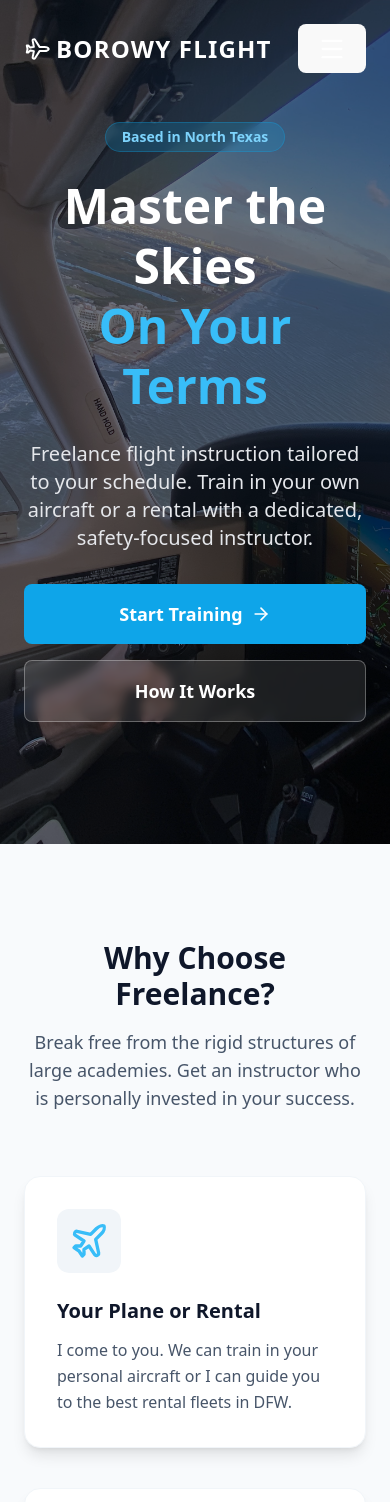
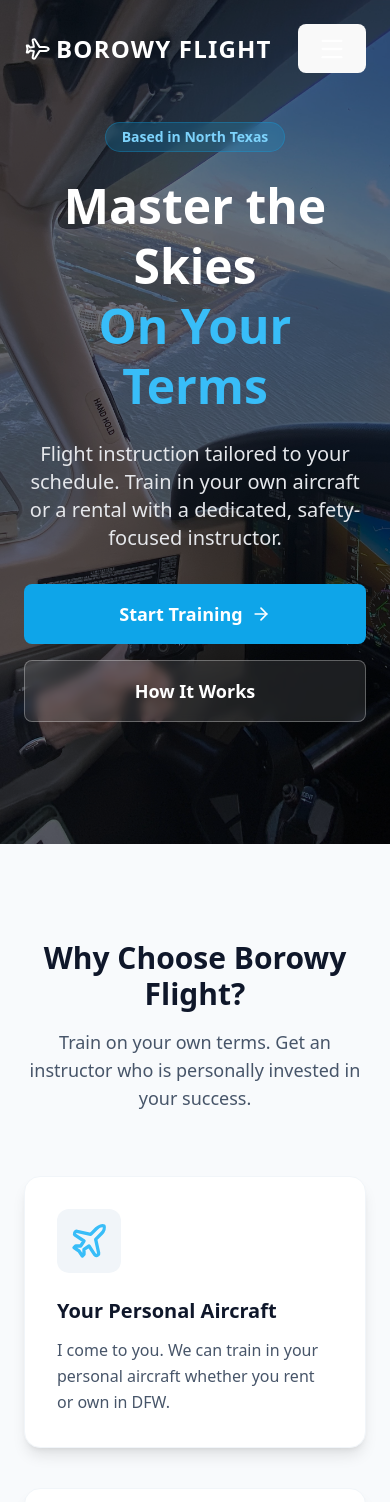
Before and after one commit to machang-ucsd/Borowy-flight, a React (Vite) app: page / in a window 390 px wide. Shown: the top 1502 px of the page. Built offline with nearby package versions, Linux system fonts and the light colour scheme.

Commit message:
Finishing touches

```diff
--- a/src/App.jsx
+++ b/src/App.jsx
@@ -100,7 +100,7 @@
             <span className="text-sky-400">On Your Terms</span>
           </h1>
           <p className="text-xl md:text-2xl text-gray-200 mb-8 font-light max-w-2xl">
-            Freelance flight instruction tailored to your schedule. Train in your own aircraft or a rental with a dedicated, safety-focused instructor.
+            Flight instruction tailored to your schedule. Train in your own aircraft or a rental with a dedicated, safety-focused instructor.
           </p>
           <div className="flex flex-col md:flex-row gap-4">
             <a href="#contact" className="bg-sky-500 hover:bg-sky-600 text-white px-8 py-4 rounded-lg font-bold text-lg flex items-center justify-center gap-2 transition-all hover:translate-y-[-2px]">
@@ -126,8 +126,8 @@
   const props = [
     {
       icon: <Plane className="text-sky-400" size={40} />,
-      title: "Your Plane or Rental",
-      desc: "I come to you. We can train in your personal aircraft or I can guide you to the best rental fleets in DFW."
+      title: "Your Personal Aircraft",
+      desc: "I come to you. We can train in your personal aircraft whether you rent or own in DFW."
     },
     {
       icon: <Calendar className="text-sky-400" size={40} />,
@@ -145,9 +145,9 @@
     <div id="how-it-works" className="py-24 bg-slate-50">
       <div className="mx-auto w-full max-w-screen-2xl px-6">
         <div className="text-center mb-16">
-          <h2 className="text-3xl md:text-4xl font-bold text-slate-900 mb-4">Why Choose Freelance?</h2>
+          <h2 className="text-3xl md:text-4xl font-bold text-slate-900 mb-4">Why Choose Borowy Flight?</h2>
           <p className="text-lg text-slate-600 max-w-2xl mx-auto">
-            Break free from the rigid structures of large academies. Get an instructor who is personally invested in your success.
+            Train on your own terms. Get an instructor who is personally invested in your success.
           </p>
         </div>
 
@@ -196,10 +196,10 @@
                 I'm Mac, a North Texas based flight instructor dedicated to creating safe, competent, and confident pilots.
               </p>
               <p>
-                My journey started with a fascination for aviation at a young age, leading me to graduate from the prestigious <span className="font-semibold text-slate-900">American Airlines Cadet Academy</span>. That rigorous training environment taught me the value of going above and beyond the minimum standards.
+                My journey started with a fascination for aviation at a young age, leading me to graduate from the <span className="font-semibold text-slate-900">American Airlines Cadet Academy</span>. That rigorous training environment taught me the value of going above and beyond the minimum standards.
               </p>
               <p>
-                As a freelance instructor, I bring that airline-quality discipline to a relaxed, personalized setting. My goal isn't just to help you pass a checkride—it's to give you the decision-making skills to fly your family and friends safely for years to come.
+                As a freelance instructor, I bring that discipline to a relaxed, personalized setting. My goal isn't just to help you pass a checkride—it's to give you the decision-making skills to fly your family, friends, or professionally for years to come.
               </p>
 
               <div className="flex flex-wrap gap-3 pt-4">
@@ -220,13 +220,13 @@
 const Services = () => {
   const services = [
     {
-      title: "Private Pilot Training",
+      title: "Private Pilot",
       desc: "Your first step into aviation. Comprehensive ground and flight training to earn your wings.",
       image: flightOnCoastline,
     },
     {
       title: "Instrument Rating",
-      desc: "Master the clouds and complex airspace. Learn to fly solely by reference to instruments.",
+      desc: "Master the clouds. Learn to fly solely by reference to instruments.",
       image: nightTime,
     },
     {
@@ -362,7 +362,7 @@
             <div className="relative z-10">
               <h3 className="text-3xl font-bold mb-6">Let's Fly</h3>
               <p className="text-slate-300 mb-8">
-                Ready to start your training or have questions about aircraft ownership? Reach out directly.
+                Ready to start your training or have any other questions? Reach out directly.
               </p>
 
               <div className="space-y-6">
@@ -413,7 +413,7 @@
                     value={formData.firstName}
                     onChange={handleChange}
                     className="w-full px-4 py-3 rounded-lg bg-slate-50 border border-slate-200 focus:border-sky-500 focus:ring-2 focus:ring-sky-200 outline-none transition-all"
-                    placeholder="John"
+                    placeholder="Mac"
                     required
                   />
                 </div>
@@ -425,7 +425,7 @@
                     value={formData.lastName}
                     onChange={handleChange}
                     className="w-full px-4 py-3 rounded-lg bg-slate-50 border border-slate-200 focus:border-sky-500 focus:ring-2 focus:ring-sky-200 outline-none transition-all"
-                    placeholder="Doe"
+                    placeholder="Borowy"
                     required
                   />
                 </div>
@@ -439,7 +439,7 @@
                   value={formData.email}
                   onChange={handleChange}
                   className="w-full px-4 py-3 rounded-lg bg-slate-50 border border-slate-200 focus:border-sky-500 focus:ring-2 focus:ring-sky-200 outline-none transition-all"
-                  placeholder="john@example.com"
+                  placeholder="borowymac@gmail.com"
                   required
                 />
               </div>
```
